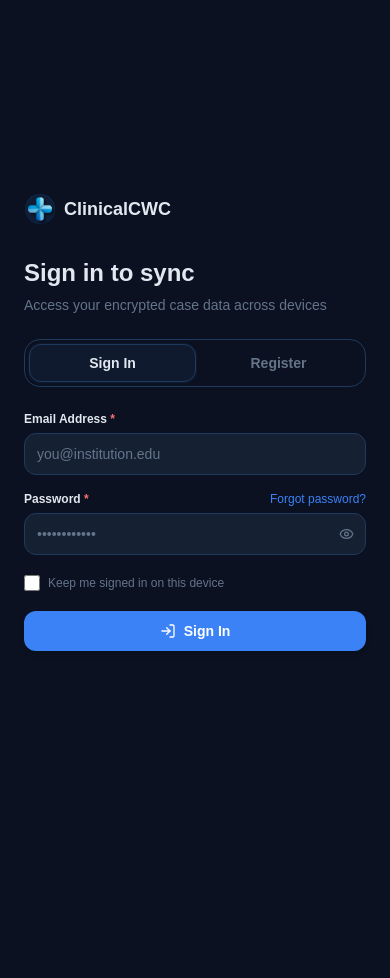
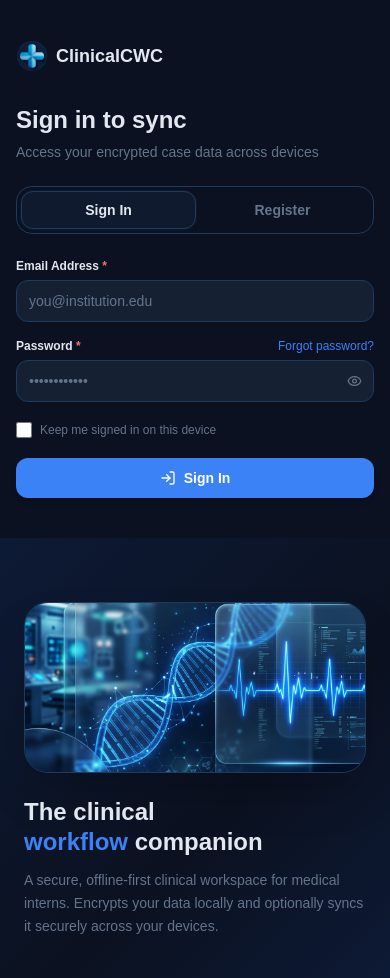
Before and after one commit to EpatusDataNinja/clinicalcwc, a Next.js app in the folder apps/web/: page /login in a window 390 px wide. Before the commit the page ends 844 px from the top, so only its background shows below. Built offline with nearby package versions, Linux system fonts and the light colour scheme.

Commit message:
fix: mobile responsiveness, deprecated meta tag, LCP warning, and Recharts warning

```diff
--- a/apps/web/src/app/(dashboard)/case-logbook-analytics/components/TaskCompletionChart.tsx
+++ b/apps/web/src/app/(dashboard)/case-logbook-analytics/components/TaskCompletionChart.tsx
@@ -4,7 +4,6 @@ import React from 'react';
 import {
   RadialBarChart,
   RadialBar,
-  ResponsiveContainer,
   Tooltip,
 } from 'recharts';
 import { useTasks } from '@/lib/hooks';
@@ -40,8 +39,9 @@ export default function TaskCompletionChart() {
   return (
     <div className="card-elevated p-4 flex items-center gap-4">
       <div className="shrink-0">
-        <ResponsiveContainer width={90} height={90}>
         <RadialBarChart
+          width={90}
+          height={90}
           cx="50%"
           cy="50%"
           innerRadius="55%"
@@ -53,7 +53,6 @@ export default function TaskCompletionChart() {
           <RadialBar dataKey="value" cornerRadius={4} background={{ fill: 'var(--muted)' }} />
           <Tooltip content={<CustomTooltip />} />
         </RadialBarChart>
-        </ResponsiveContainer>
       </div>
       <div>
         <p className="text-2xl font-bold text-emerald-400 tabular-nums">{completionRate}%</p>
--- a/apps/web/src/app/(dashboard)/components/DashboardTopbar.tsx
+++ b/apps/web/src/app/(dashboard)/components/DashboardTopbar.tsx
@@ -37,7 +37,7 @@ export default function DashboardTopbar() {
 
   return (
     <>
-      <div className="flex items-center justify-between px-4 md:px-6 py-3 border-b border-border bg-card/50 backdrop-blur-sm shrink-0">
+      <div className="flex items-center justify-between px-3 sm:px-6 py-2.5 sm:py-3 border-b border-border bg-card/50 backdrop-blur-sm shrink-0">
         <div className="flex flex-col min-w-0">
           <h1 className="text-lg md:text-xl font-bold text-foreground truncate hidden sm:block">
             Dashboard
@@ -86,10 +86,10 @@ export default function DashboardTopbar() {
 
             <button
               onClick={() => setShowAddCase(true)}
-              className="flex items-center gap-1.5 px-3 py-2 bg-primary text-primary-foreground rounded-lg text-xs font-bold hover:bg-primary/90 transition-all active:scale-95 shadow-sm"
+              className="flex items-center gap-1.5 px-3 py-1.5 sm:py-2 bg-primary text-primary-foreground rounded-lg text-xs font-bold hover:bg-primary/90 transition-all active:scale-95 shadow-sm"
             >
               <Plus size={14} />
-              <span className="hidden xs:block">New</span>
+              <span className="hidden sm:block">New</span>
             </button>
           </div>
         </div>
--- a/apps/web/src/app/(dashboard)/layout.tsx
+++ b/apps/web/src/app/(dashboard)/layout.tsx
@@ -36,12 +36,24 @@ export default function DashboardLayout({
     closeMobileMenu();
   }, [pathname, closeMobileMenu]);
 
+  // Lock body scroll when mobile menu is open
+  useEffect(() => {
+    if (isMobileMenuOpen) {
+      document.body.style.overflow = 'hidden';
+    } else {
+      document.body.style.overflow = '';
+    }
+    return () => {
+      document.body.style.overflow = '';
+    };
+  }, [isMobileMenuOpen]);
+
   if (!authToken) {
     return null;
   }
 
   return (
-    <div className="flex h-screen overflow-hidden bg-background">
+    <div className="flex min-h-[100dvh] h-[100dvh] overflow-hidden bg-background">
       {/* Fix 2: AppInitializer moved here from root layout */}
       <AppInitializer />
 
--- a/apps/web/src/app/(dashboard)/page.tsx
+++ b/apps/web/src/app/(dashboard)/page.tsx
@@ -85,7 +85,7 @@ export default function ClinicalCaseDashboardPage() {
       <DashboardTopbar />
       <div className="flex flex-1 min-h-0 overflow-hidden">
         {/* Main Content: Scrollable */}
-        <div className="flex-1 overflow-y-auto px-4 md:px-6 py-5 space-y-6 min-w-0">
+        <div className="flex-1 overflow-y-auto px-3 sm:px-4 md:px-6 py-4 sm:py-5 space-y-4 sm:space-y-6 min-w-0">
           <KPIBentoGrid />
           <div className="pb-10">
             <ActiveCaseTable />
--- a/apps/web/src/app/api/sync/snapshot/route.ts
+++ b/apps/web/src/app/api/sync/snapshot/route.ts
@@ -33,8 +33,11 @@ export async function GET(req: NextRequest) {
         updatedAt: item.updatedAt.toISOString(),
       })),
     });
-  } catch (error) {
+  } catch (error: any) {
     console.error('Snapshot sync error:', error);
+    if (error?.code === 'P1001') {
+      return NextResponse.json({ error: 'Database server unreachable. Offline mode active.' }, { status: 503 });
+    }
     return NextResponse.json({ error: 'Failed to load sync snapshot' }, { status: 500 });
   }
 }
--- a/apps/web/src/app/layout.tsx
+++ b/apps/web/src/app/layout.tsx
@@ -25,6 +25,7 @@ export default function RootLayout({
     <html lang="en" className="dark">
       <head>
         <meta name="theme-color" content="#3B82F6" />
+        <meta name="mobile-web-app-capable" content="yes" />
         <meta name="apple-mobile-web-app-capable" content="yes" />
         <meta name="apple-mobile-web-app-status-bar-style" content="black-translucent" />
         <meta name="apple-mobile-web-app-title" content="ClinicalCWC" />
--- a/apps/web/src/app/login/components/AuthContent.tsx
+++ b/apps/web/src/app/login/components/AuthContent.tsx
@@ -11,17 +11,17 @@ export default function AuthContent() {
   const [tab, setTab] = useState<'login' | 'register'>('login');
 
   return (
-    <div className="min-h-screen flex bg-background">
-      {/* Left Panel — Branding */}
+    <div className="min-h-[100dvh] flex flex-col lg:flex-row bg-background">
+      {/* Left Panel — Branding (Hidden purely decorative grid on mobile, order second) */}
       <div
-        className="hidden lg:flex lg:w-[45%] xl:w-[42%] flex-col relative overflow-hidden"
+        className="flex lg:w-[45%] xl:w-[42%] flex-col relative overflow-hidden order-2 lg:order-1"
         style={{
           background: 'linear-gradient(135deg, #0D1A35 0%, #0B1120 60%, #0D1A35 100%)',
         }}
       >
-        {/* Subtle grid overlay */}
+        {/* Subtle grid overlay - hidden on mobile to reduce noise */}
         <div
-          className="absolute inset-0 opacity-5"
+          className="absolute inset-0 opacity-5 hidden lg:block"
           style={{
             backgroundImage: `
               linear-gradient(rgba(59,130,246,0.4) 1px, transparent 1px),
@@ -32,9 +32,9 @@ export default function AuthContent() {
         />
 
         {/* Content */}
-        <div className="relative z-10 flex flex-col h-full px-10 py-10">
-          {/* Logo */}
-          <div className="flex items-center gap-3">
+        <div className="relative z-10 flex flex-col h-full px-6 py-10 lg:px-10 lg:py-10">
+          {/* Logo - Hidden on mobile because it's above the form */}
+          <div className="hidden lg:flex items-center gap-3">
             <AppLogo size={36} />
             <div>
               <span className="block font-bold text-lg text-foreground tracking-tight leading-none">
@@ -46,25 +46,26 @@ export default function AuthContent() {
             </div>
           </div>
 
-            <div className="flex-1 flex flex-col justify-center relative">
-              {/* Hero Image / Banner - Can be configured via Admin Dashboard */}
-              <div className="relative w-full aspect-video md:aspect-[4/3] rounded-2xl overflow-hidden mb-8 border border-border shadow-2xl group">
+            <div className="flex-1 flex flex-col justify-center relative mt-6 lg:mt-0">
+              {/* Hero Image / Banner - Scaled down on mobile */}
+              <div className="relative w-full aspect-[2/1] md:aspect-[4/3] rounded-2xl overflow-hidden mb-6 lg:mb-8 border border-border shadow-2xl group">
                 <div className="absolute inset-0 bg-primary/20 mix-blend-overlay z-10 transition-opacity duration-500 group-hover:opacity-0" />
                 <AppImage
                   src="/assets/images/login_hero.png"
                   alt="Clinical Workflow Companion"
                   fill
+                  priority
                   className="object-cover transform transition-transform duration-700 group-hover:scale-105"
                   unoptimized={true}
                 />
               </div>
 
               <div className="max-w-sm relative z-20">
-                <h2 className="text-3xl font-bold text-foreground leading-tight">
+                <h2 className="text-2xl lg:text-3xl font-bold text-foreground leading-tight">
                   The clinical <br />
                   <span className="text-primary">workflow</span> companion
                 </h2>
-                <p className="text-sm text-muted-foreground mt-4 leading-relaxed">
+                <p className="text-sm text-muted-foreground mt-3 lg:mt-4 leading-relaxed">
                   A secure, offline-first clinical workspace for medical interns. Encrypts your data locally and optionally syncs it securely across your devices.
                 </p>
               </div>
@@ -75,7 +76,7 @@ export default function AuthContent() {
         </div>
       </div>
       {/* Right Panel — Form */}
-      <div className="flex-1 flex items-center justify-center px-6 py-10 overflow-y-auto">
+      <div className="flex-1 flex items-center justify-center px-4 sm:px-6 py-10 lg:py-10 overflow-y-auto order-1 lg:order-2">
         <div className="w-full max-w-md">
           {/* Mobile Logo */}
           <div className="flex items-center gap-2 mb-8 lg:hidden">
--- a/apps/web/src/app/login/components/LoginForm.tsx
+++ b/apps/web/src/app/login/components/LoginForm.tsx
@@ -44,10 +44,16 @@ export default function LoginForm() {
       Promise.all([
         runSync(result.token),
         pullRemoteSnapshot(result.token),
-      ]).then(() => {
-        toast.success('Sync complete', {
-          description: 'All encrypted cases are up to date.',
-        });
+      ]).then(([pushResult, pullResult]) => {
+        if (pushResult.status === 'error' || pullResult.status === 'error') {
+          toast.info('Sync pending', {
+            description: 'Your data will sync when the connection is stable.',
+          });
+        } else {
+          toast.success('Sync complete', {
+            description: 'All encrypted cases are up to date.',
+          });
+        }
       }).catch((syncErr) => {
         console.warn('Background sync failed:', syncErr);
         toast.info('Sync pending', {
--- a/apps/web/src/components/AppLayout.tsx
+++ b/apps/web/src/components/AppLayout.tsx
@@ -7,7 +7,7 @@ interface AppLayoutProps {
 
 export default function AppLayout({ children }: AppLayoutProps) {
   return (
-    <div className="flex h-screen overflow-hidden bg-background">
+    <div className="flex min-h-[100dvh] h-[100dvh] overflow-hidden bg-background">
       <Sidebar />
       <main className="flex-1 overflow-y-auto overflow-x-hidden">
         {children}
```
Also changed, not shown: apps/web/src/app/(dashboard)/components/ActiveCaseTable.tsx (+4 -4 lines), apps/web/src/components/Sidebar.tsx (+11 -15 lines). Lines whose indentation alone changed are shown as unchanged.
